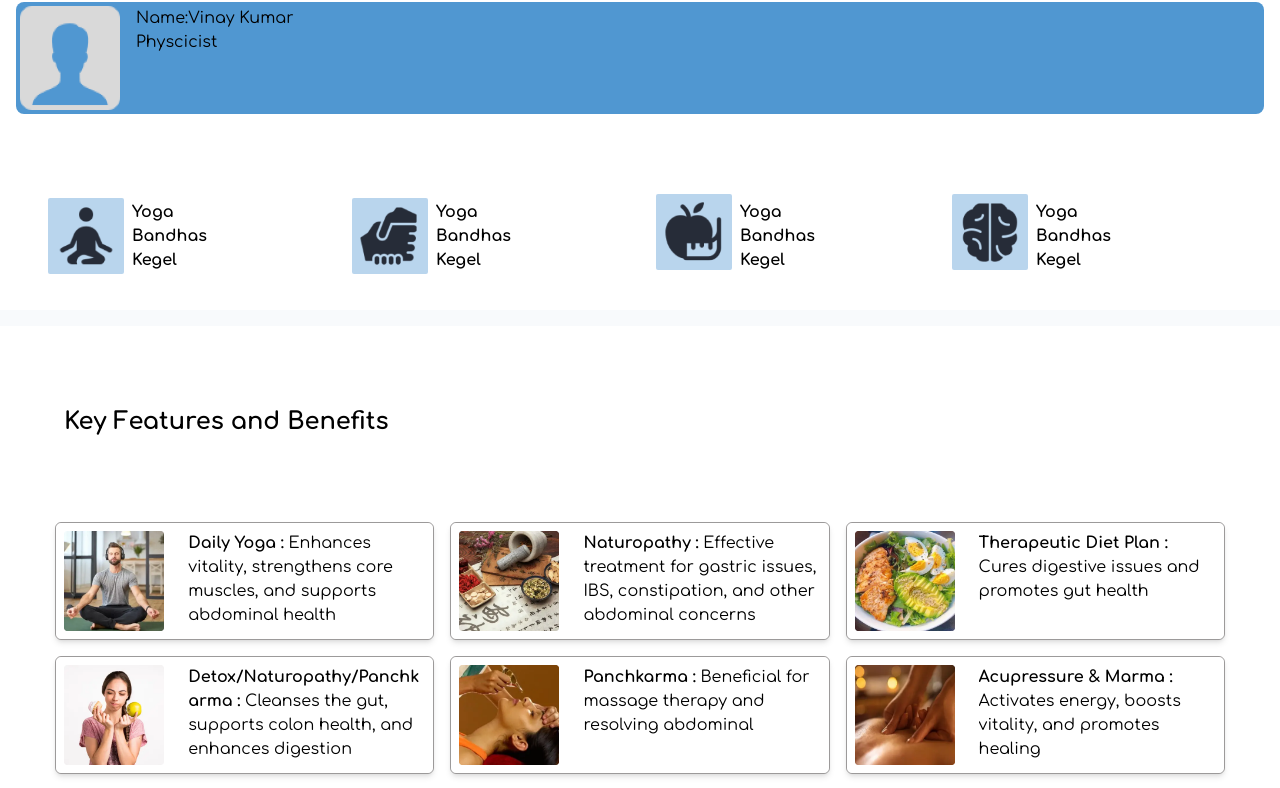
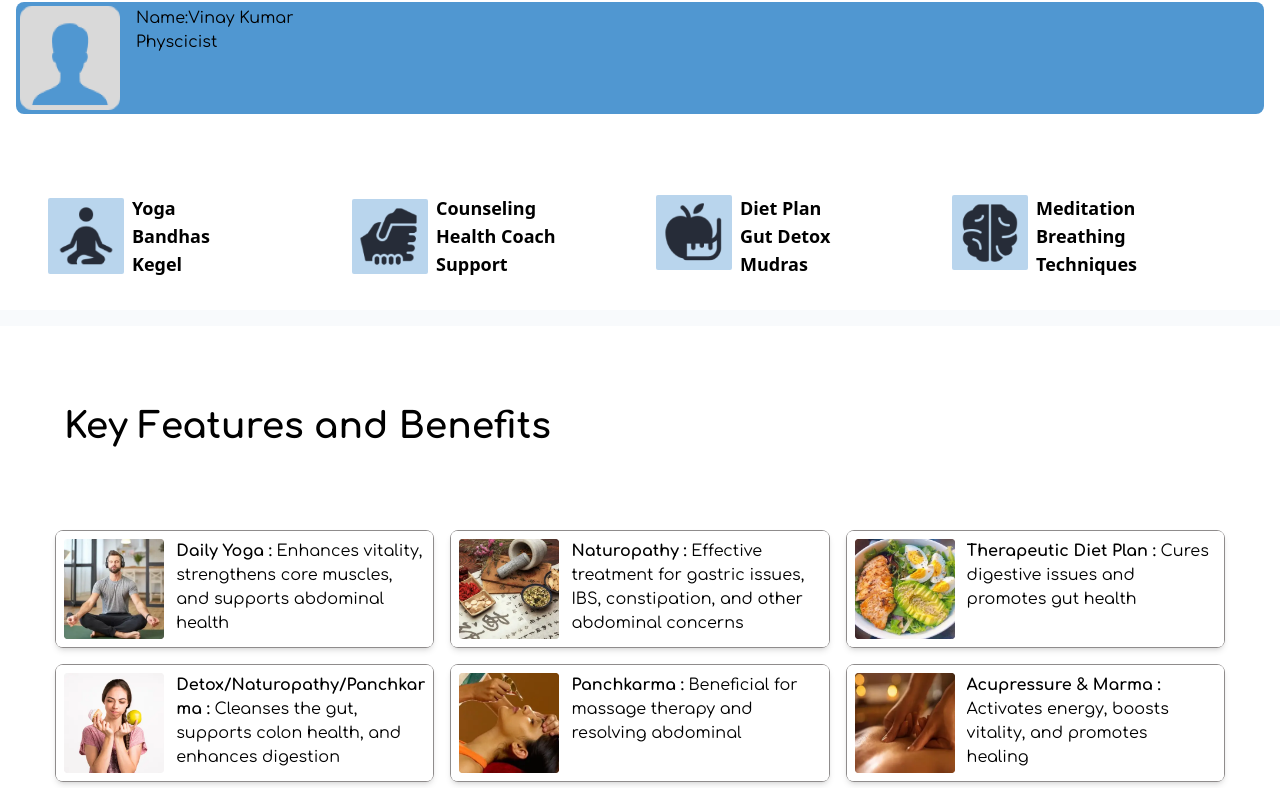
Before and after one commit to pkravi22/MyArogBharata, a React (Vite) app: page /landingpage1 in a window 1280 px wide. Shown: the part 634-1422 px from the top of the page. Built offline with nearby package versions, Linux system fonts and the light colour scheme.

Commit message:
design of About page is updated

```diff
--- a/src/components/heroHomepage/Hero.jsx
+++ b/src/components/heroHomepage/Hero.jsx
@@ -7,7 +7,7 @@ import { useState } from "react";
 const Hero = () => {
   const [open, setOpen] = useState(false);
 
-  const handleClick = () => {
+  const handleTryClasses = () => {
     setOpen(!open);
   };
 
@@ -48,7 +48,7 @@ const Hero = () => {
             </button>
             <button
               className="normalbutton w-full mx-auto py-2 text-sm flex items-center justify-center gap-3"
-              onClick={handleClick}
+              onClick={handleTryClasses}
             >
               Checkout Classes <FaArrowRight />
             </button>
--- a/src/components/landingpage/Benefit.jsx
+++ b/src/components/landingpage/Benefit.jsx
@@ -8,7 +8,7 @@ const Benefit = ({ benefits }) => {
   return (
     <section className="py-2 md:py-8 z-50 bg-white">
       <div className="px-4 sm:px-8 md:px-16 py-4 sm:py-12">
-        <h3 className="text-2xl text-center sm:text-start font-bold mb-1">Key Features and Benefits</h3>
+        <h3 className="text-2xl sm:text-4xl  text-center sm:text-start font-bold mb-1">Key Features and Benefits</h3>
       </div>
       <div className="flex justify-center items-center py-8">
         <ul className="flex flex-col sm:flex-row flex-wrap auto-rows-fr px-2 sm:px-2 justify-center items-center mx-auto gap-4">
@@ -17,9 +17,9 @@ const Benefit = ({ benefits }) => {
             return (
               <div
                 key={index}
-                className="bg-white w-full sm:w-1/2 md:w-5/12 lg:w-[30%] flex flex-row rounded-md gap-2 h-full border border-[#9c9a9a] shadow-md"
+                className="bg-white w-full sm:w-1/2 md:w-5/12 lg:w-[30%] flex flex-row rounded-lg gap-2 h-full border border-[#8f8c8c] shadow-md"
               >
-                <div className="bg-white h-full flex rounded-md gap-6 p-2">
+                <div className="bg-white h-full flex rounded-md gap-3 p-2">
                   <img
                     src={benefitObj.urlImage}
                     alt={benefitObj.benefit}
--- a/src/components/landingpage/LandingFooter.jsx
+++ b/src/components/landingpage/LandingFooter.jsx
@@ -2,9 +2,9 @@ import React from "react";
 
 const LandingFooter = () => {
   return (
-    <div className="h-[200px] border border-b-2 flex gap-32 bg-white py-8 px-4">
-      <div>About US</div>
-      <div>
+    <div className="h-[300px] border border-b-2 flex flex-col gap-12 py-16  bg-white  px-8">
+      <div className="pb-4">About US</div>
+      <div className="font-bold">
         <h1>Contact us:</h1>
         <p>Mail us at:</p>
         <p>Call us:</p>
--- a/src/components/landingpage/Services.jsx
+++ b/src/components/landingpage/Services.jsx
@@ -5,15 +5,15 @@ import frame3 from "../../assets/Group 7.png";
 import frame4 from "../../assets/Group 10.png";
 const Services = () => {
   return (
-    <div class="grid grid-cols-2 md:grid-cols-4 bg-white font-inter  px-2 sm:px-8 pt-8 pb-4 ">
+    <div class="grid grid-cols-2 justify-center md:grid-cols-4 bg-white font-sans  px-2 sm:px-8 pt-8 pb-4 ">
       <div class="flex gap-2   items-center p-4 ">
         <div class="text-4xl  bg-[#5097D166] p-2 rounded-sm">
           <img src={frame1} alt="" className="w-[60px]" />
         </div>
-        <div className="flex flex-col justify-start items-start">
-          <p class="text-center text-md font-bold">Yoga</p>
-          <p class="text-center text-md font-bold">Bandhas</p>
-          <p class="text-center text-md font-bold">Kegel</p>
+        <div className="flex text-lg flex-col justify-start items-start">
+          <p class="text-center font-bold">Yoga</p>
+          <p class="text-center font-bold">Bandhas</p>
+          <p class="text-center font-bold">Kegel</p>
         </div>
       </div>
 
@@ -21,10 +21,10 @@ const Services = () => {
         <div class="text-4xl mb- bg-[#5097D166] p-2 rounded-sm">
           <img src={frame2} alt="" className="w-[60px]" />
         </div>
-        <div className="flex flex-col justify-start items-start">
-          <p class="text-center text-md font-bold">Yoga</p>
-          <p class="text-center text-md font-bold">Bandhas</p>
-          <p class="text-center text-md font-bold">Kegel</p>
+        <div className="flex text-lg flex-col justify-start items-start">
+          <p class="text-center font-bold">Counseling</p>
+          <p class="text-center font-bold">Health Coach</p>
+          <p class="text-center font-bold">Support</p>
         </div>
       </div>
 
@@ -32,10 +32,10 @@ const Services = () => {
         <div class="text-4xl mb-2 bg-[#5097D166] p-2 rounded-sm">
           <img src={frame3} alt="" className="w-[60px]"/>
         </div>
-        <div className="flex flex-col justify-start items-start">
-          <p class="text-center text-md font-bold">Yoga</p>
-          <p class="text-center text-md font-bold">Bandhas</p>
-          <p class="text-center text-md font-bold">Kegel</p>
+        <div className="flex flex-col justify-start text-lg items-start">
+          <p class="text-center text-lg font-bold">Diet Plan</p>
+          <p class="text-center font-bold">Gut Detox</p>
+          <p class="text-center font-bold">Mudras</p>
         </div>
       </div>
 
@@ -43,10 +43,10 @@ const Services = () => {
         <div class="text-xl mb-2 bg-[#5097D166] p-2 rounded-sm">
           <img src={frame4} alt="" className="w-[60px]"/>
         </div>
-        <div className="flex flex-col justify-start items-start">
-          <p class="text-center text-md font-bold">Yoga</p>
-          <p class="text-center text-md font-bold">Bandhas</p>
-          <p class="text-center text-md font-bold">Kegel</p>
+        <div className="flex flex-col justify-start items-start font-bold text-lg">
+          <p class="">Meditation</p>
+          <p class="">Breathing</p>
+          <p class=" ">Techniques</p>
         </div>
       </div>
     </div>
--- a/src/components/navigation/Nvaigation.jsx
+++ b/src/components/navigation/Nvaigation.jsx
@@ -3,7 +3,7 @@ import bgImage from "../../assets/bgImage.webp";
 const Navigation = () => {
   return (
     <>
-      <div className="  flex flex-col  justify-center items-center relative  bg-blue-50  py-8 sm:py-8 px-4  ">
+      <div className="  flex flex-col  justify-center items-center relative  bg-blue-50  py-8 sm:py-12 px-4  ">
         <div className="absolute  ">
           <img src={bgImage} alt="" className="w-[550px] -z-20 opacity-15" />
         </div>
@@ -11,7 +11,7 @@ const Navigation = () => {
           <h1>Explore our range of programs & services</h1>
         </div>
 
-        <div className="  flex justify-center items-center  bg-blue-50">
+        <div className="  flex justify-center z-10  items-center  bg-blue-50">
           <div className="   text-center bg-white border border-black shadow-lg rounded-lg p-2 max-w-sm">
             <h2 className="text-xl font-bold text-gray-800 mb-6">
               Explore our programs on
--- a/src/components/subcategory/Testimonial.jsx
+++ b/src/components/subcategory/Testimonial.jsx
@@ -5,7 +5,7 @@ import user from "../../assets/user.webp";
 import ArrowLine from "../arrow/ArrowLine";
 
 const TestimonialCard = ({ testimonial,color }) => (
-  <div className="bg-white shadow-md rounded-lg p-4 flex flex-col justify-between w-[96%] lg:w-[48%] min-w-[80%] lg:min-w-[48%] mx-2 relative">
+  <div className="bg-white shadow-md rounded-lg p-4 flex flex-col justify-between w-full lg:w-[48%] min-w-[80%] lg:min-w-[48%] mx-2 relative">
     {/* Top and Left Border */}
     <div className="absolute inset-0 -left-2 -top-2 -bottom-2 border-t-2 w-2/3 rounded-s-md border-[2px] border-orange-300  border-r-transparent" ></div>
 
```
Also changed, not shown: src/components/about/About.jsx (+24 -24 lines).
